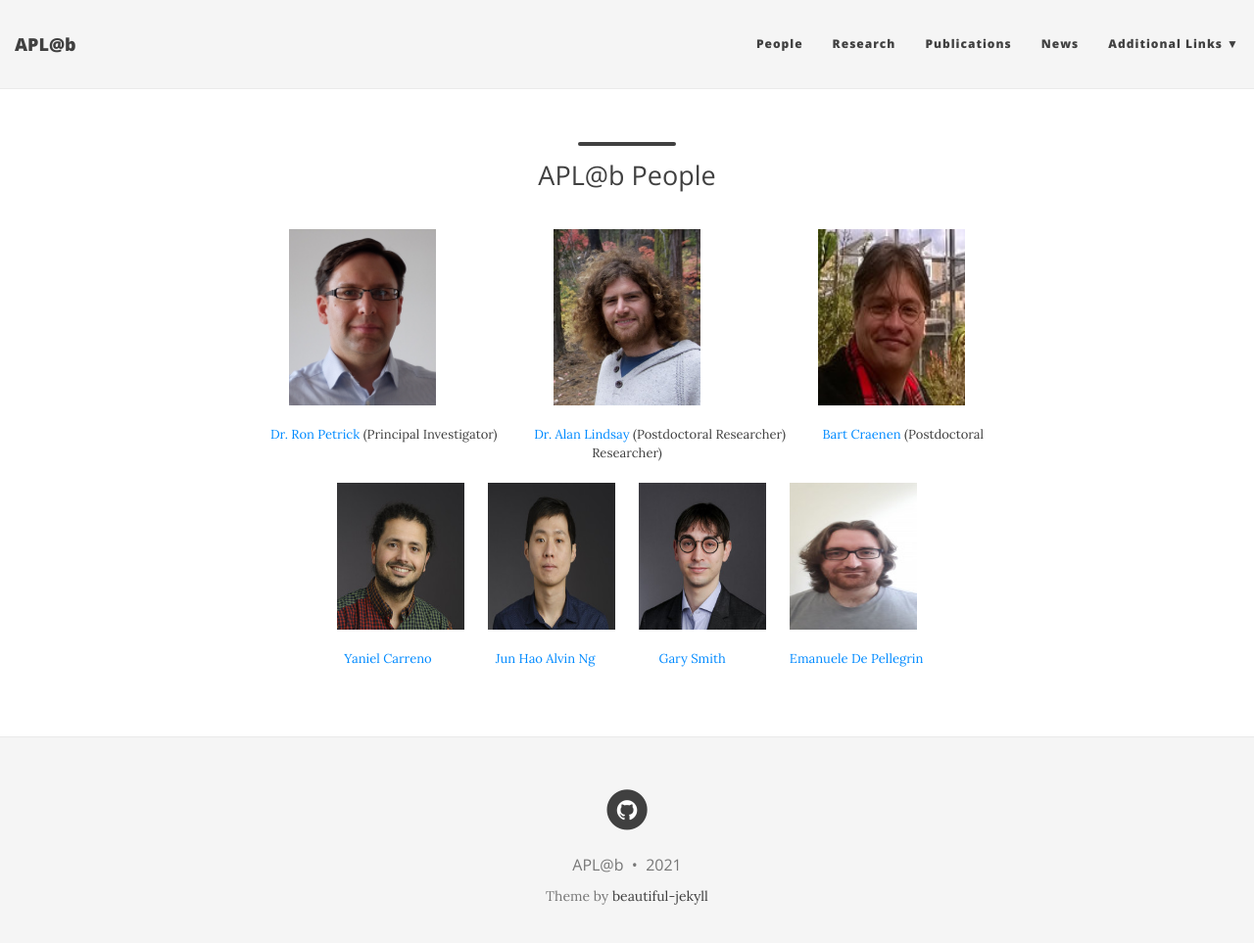
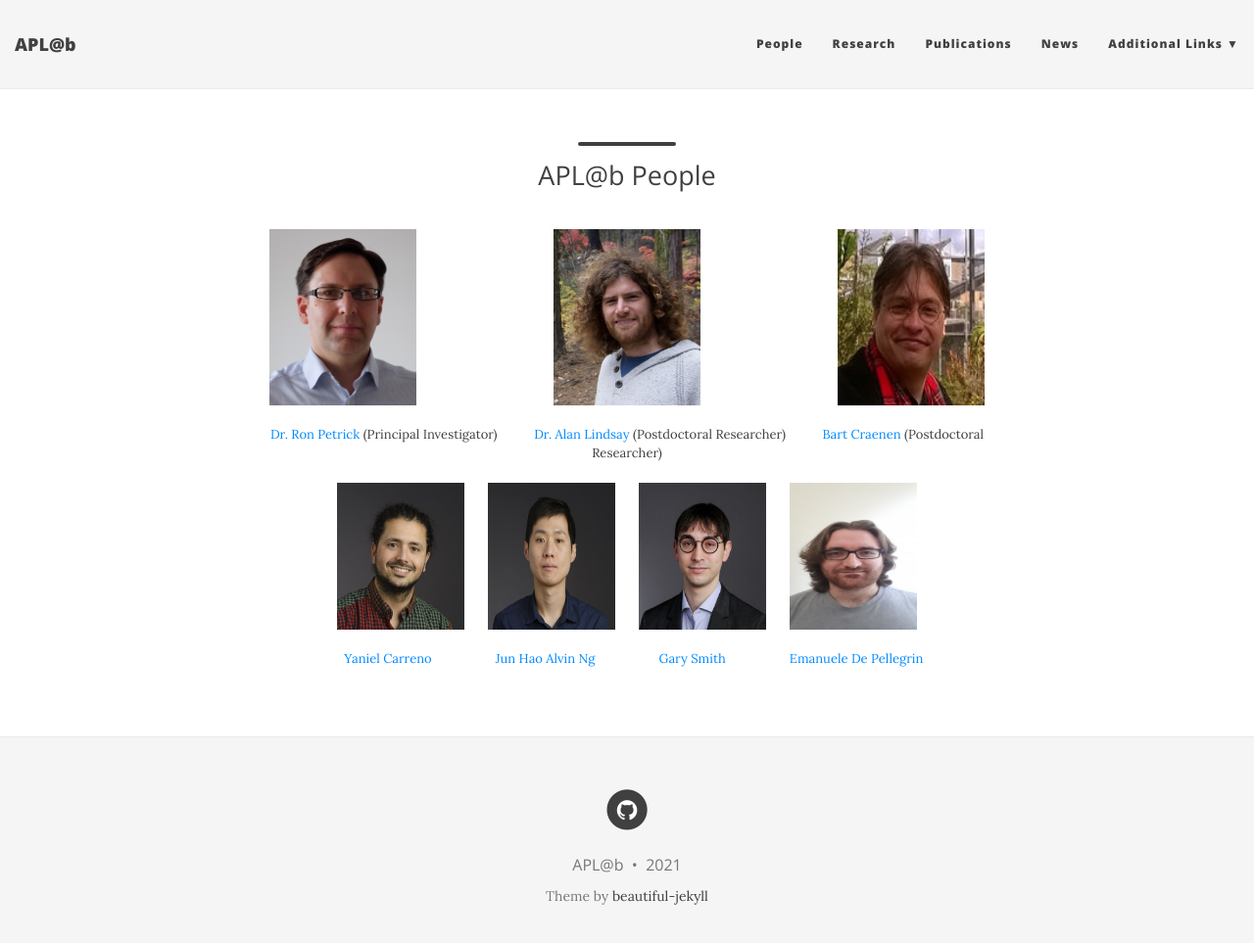
Before and after one commit to aplab2020/aplab2020.github.io, a Jekyll site: the page built from people.md, in a window 1280 px wide and 976 px high. Shown: the top 963 px of the window at 98% size. Built offline with Jekyll 4.4.1, drawn with Linux system fonts in a browser that asks for light colours; nearby versions of some CDN libraries.

Commit message:
Update people.md

```diff
--- a/people.md
+++ b/people.md
@@ -7,7 +7,7 @@
 
 
 
-<p align="center"> <img src="/img/ron.jpg" align="center" width="150" height="180">  &nbsp;  &nbsp; &nbsp; &nbsp;  &nbsp; &nbsp;  &nbsp;  &nbsp; &nbsp; &nbsp;  &nbsp; &nbsp;  &nbsp; &nbsp;  &nbsp; &nbsp;  &nbsp; <img src="/img/alan.jpg" align="center" width="150" height="180"> &nbsp;   &nbsp;  &nbsp; &nbsp; &nbsp; &nbsp;  &nbsp;  &nbsp; &nbsp; &nbsp;  &nbsp; &nbsp;  &nbsp; &nbsp;  &nbsp; &nbsp;  &nbsp; <img src="/img/bart.jpg" align="center" width="150" height="180"> </p>
+<p align="center"> <img src="/img/ron.jpg" align="center" width="150" height="180">  &nbsp;  &nbsp; &nbsp; &nbsp;  &nbsp; &nbsp; &nbsp;  &nbsp; &nbsp;  &nbsp;  &nbsp; &nbsp; &nbsp;  &nbsp; &nbsp;  &nbsp; &nbsp;  &nbsp; &nbsp;  &nbsp; <img src="/img/alan.jpg" align="center" width="150" height="180"> &nbsp;   &nbsp;  &nbsp; &nbsp; &nbsp; &nbsp;  &nbsp;  &nbsp; &nbsp; &nbsp;  &nbsp; &nbsp;  &nbsp; &nbsp;  &nbsp; &nbsp; &nbsp;  &nbsp; &nbsp; &nbsp; <img src="/img/bart.jpg" align="center" width="150" height="180"> </p>
 
 <p align="center">
 <a href="http://homepages.inf.ed.ac.uk/rpetrick/" style="float: ;">Dr. Ron Petrick</a> (Principal Investigator) &nbsp;  &nbsp; &nbsp;  &nbsp;  &nbsp;
```
